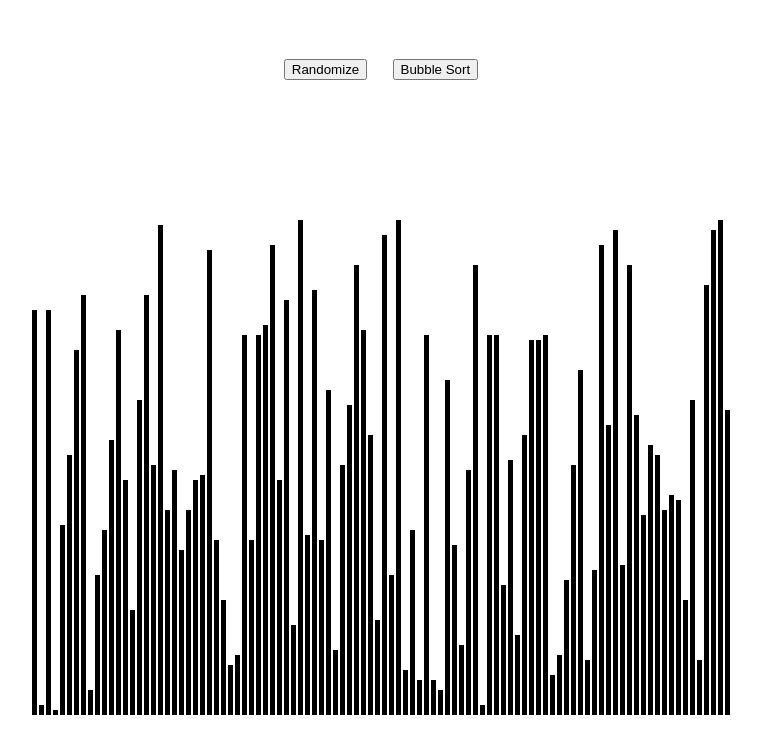
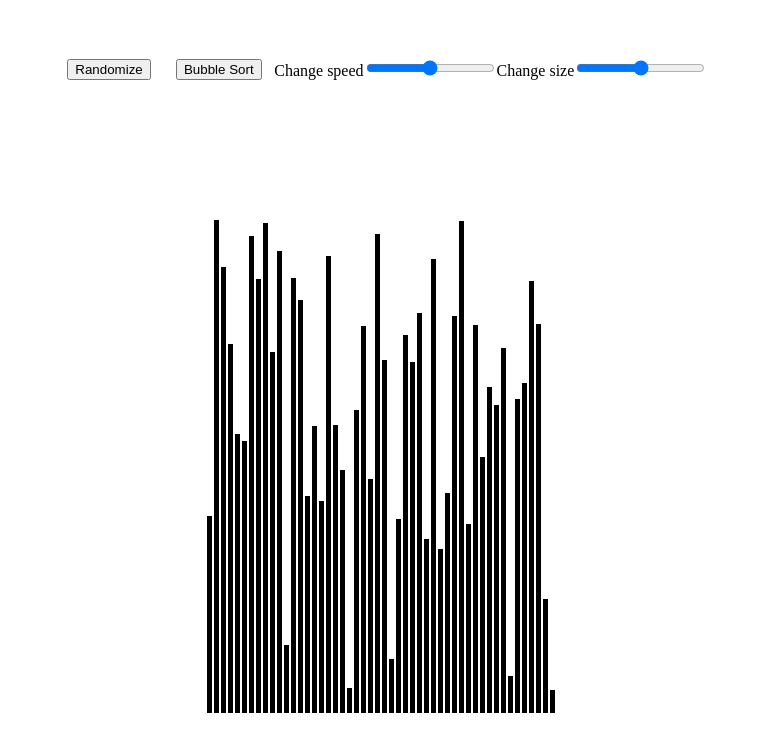
Before and after one commit to jackaitken/sorting-visualizer, a React (Create React App) app: page / in a window 1280 px wide. Shown: the top 754 px of the page, without its empty margins (259-1020 px from the left). Built offline with nearby package versions, Linux system fonts and the light colour scheme.

Commit message:
Added speed slider and array size slider

```diff
--- a/src/App.js
+++ b/src/App.js
@@ -3,19 +3,27 @@ import { getRandomArray } from './lib/getRandomArray'
 import ArrayRepresentation from './ArrayRepresentation';
 import SetNewArrayButton from './SetNewArrayButton';
 import BubbleSortButton from './BubbleSortButton';
+import SortSpeedSlider from './SortSpeedSlider';
+import ChangeArraySizeSlide from './ChangeArraySizeSlider';
 import { SortingAlgorithms } from './lib/algorithms/sortingAlgorithms';
 import styles from './styles/AppStyles.module.css';
 import { compareSort } from './lib/algorithms/testSort';
 
 function App() {
-  const [ array, setArray ] = useState(getRandomArray());
+  const [ arraySize, setArraySize ] = useState(50);
+  const [ array, setArray ] = useState(getRandomArray(arraySize));
   const [ animationArr, setAnimationArr ] = useState();
+  const [ sortSpeed, setSortSpeed ] = useState('50');
   // const [ algorithm, setAlgorithm ] = useState(SortingAlgorithms.algorithms['bubble']);
   const animationIsSet = useRef(false);
 
   function handleBubbleSortAnimation(sortAlgorithm) {
     setAnimationArr(sortAlgorithm([...array]));
   }
+
+  useEffect(() => {
+    setArray(getRandomArray(arraySize));
+  }, [arraySize]);
 
   useEffect(() => {
     array.forEach((_, index) => {
@@ -33,7 +41,7 @@ function App() {
         setTimeout(() => {
           firstBarStyle.background = 'red';
           secondBarStyle.background = 'red';
-        }, i * 3);
+        }, i * sortSpeed);
 
         setTimeout(() => {
           if (animationArr[i].swap) {
@@ -41,7 +49,7 @@ function App() {
           }
           firstBarStyle.background = 'black';
           secondBarStyle.background = 'black';
-        }, (i + 1) * 3);
+        }, (i + 1) * sortSpeed);
       }
     } else {
       animationIsSet.current = true;
@@ -51,8 +59,10 @@ function App() {
   return (
     <>
       <div className={styles.buttonWrapper}>
-        <SetNewArrayButton handleClick={() => setArray(getRandomArray())}/>
+        <SetNewArrayButton handleClick={() => setArray(getRandomArray(arraySize))}/>
         <BubbleSortButton handleClick={() => handleBubbleSortAnimation(SortingAlgorithms.bubbleSort)} />
+        <SortSpeedSlider handleChange={setSortSpeed}/>
+        <ChangeArraySizeSlide handleChange={setArraySize} />
       </div>
       <div>
         <ArrayRepresentation array={array} />
--- a/src/ArrayRepresentation.js
+++ b/src/ArrayRepresentation.js
@@ -5,7 +5,7 @@ function ArrayRepresentation(props) {
   let listItems = props.array.map((num, idx) =>
     <div
     className={styles.arrayBar}
-    style={{height: `${num * 5}px`}}
+    style={{height: `${num}px`}}
     key={idx}
     id={`arrayBar${idx}`}>
     </div>
--- /dev/null
+++ b/src/ChangeArraySizeSlider.js
@@ -0,0 +1,23 @@
+import React from 'react';
+import styles from './styles/AppStyles.module.css';
+
+function ChangeArraySizeSlider({ handleChange }) {
+  let handleSpeedChange = event => {
+    event.preventDefault();
+    return handleChange(event.target.value);
+  };
+
+  return (
+    <div>
+    <label for='sizeSlide'>Change size</label>
+    <input
+    name='sizeSlider'
+    type='range'
+    min='10'
+    max='90'
+    onChange={handleSpeedChange}></input>
+    </div>
+  )
+}
+
+export default ChangeArraySizeSlider;
--- a/src/SortSpeedSlider.js
+++ b/src/SortSpeedSlider.js
@@ -0,0 +1,25 @@
+import React from 'react';
+import styles from './styles/AppStyles.module.css';
+
+const SPEED_OFFSET = 100;
+
+function SortSpeedSlider({ handleChange }) {
+  let handleSpeedChange = event => {
+    event.preventDefault();
+    return handleChange((SPEED_OFFSET - event.target.value));
+  };
+
+  return (
+    <div>
+      <label for='speedSlider'>Change speed</label>
+      <input
+      name='speedSlider'
+      type='range'
+      min='10'
+      max='90'
+      onMouseUp={handleSpeedChange}></input>
+    </div>
+  )
+}
+
+export default SortSpeedSlider;
--- a/src/lib/algorithms/sortingAlgorithms.js
+++ b/src/lib/algorithms/sortingAlgorithms.js
@@ -30,10 +30,6 @@ class SortingAlgorithms {
     return animationArr;
   }
 
-  static bubbleSortTwo(array) {
-
-  }
-
   static quicksort() {
     // STUB
   }
--- a/src/lib/getRandomArray.js
+++ b/src/lib/getRandomArray.js
@@ -1,9 +1,10 @@
-function getRandomArray() {
+function getRandomArray(size) {
+  console.log(size);
   let randomizedArray = [];
   let min = 1;
-  let max = 100;
+  let max = 500;
 
-  for (let i = 0; i < 100; i++) {
+  for (let i = 0; i < size; i++) {
     let randNum = Math.floor(Math.random() * (max - min) + min);
     randomizedArray.push(randNum);
   }
```
Also changed, not shown: src/ChangeArraySizeButton.js (deleted), src/styles/ArrayRepresentation.module.css (line endings or trailing spaces).
